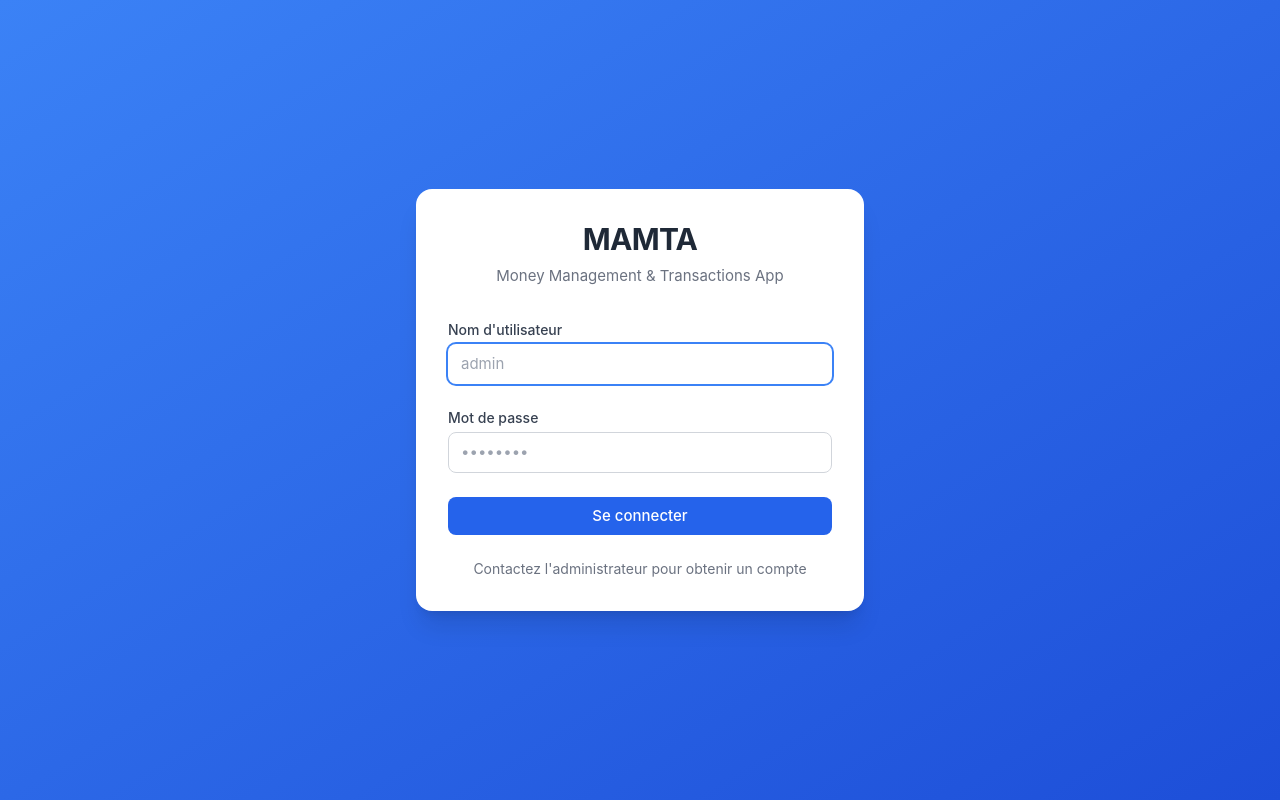
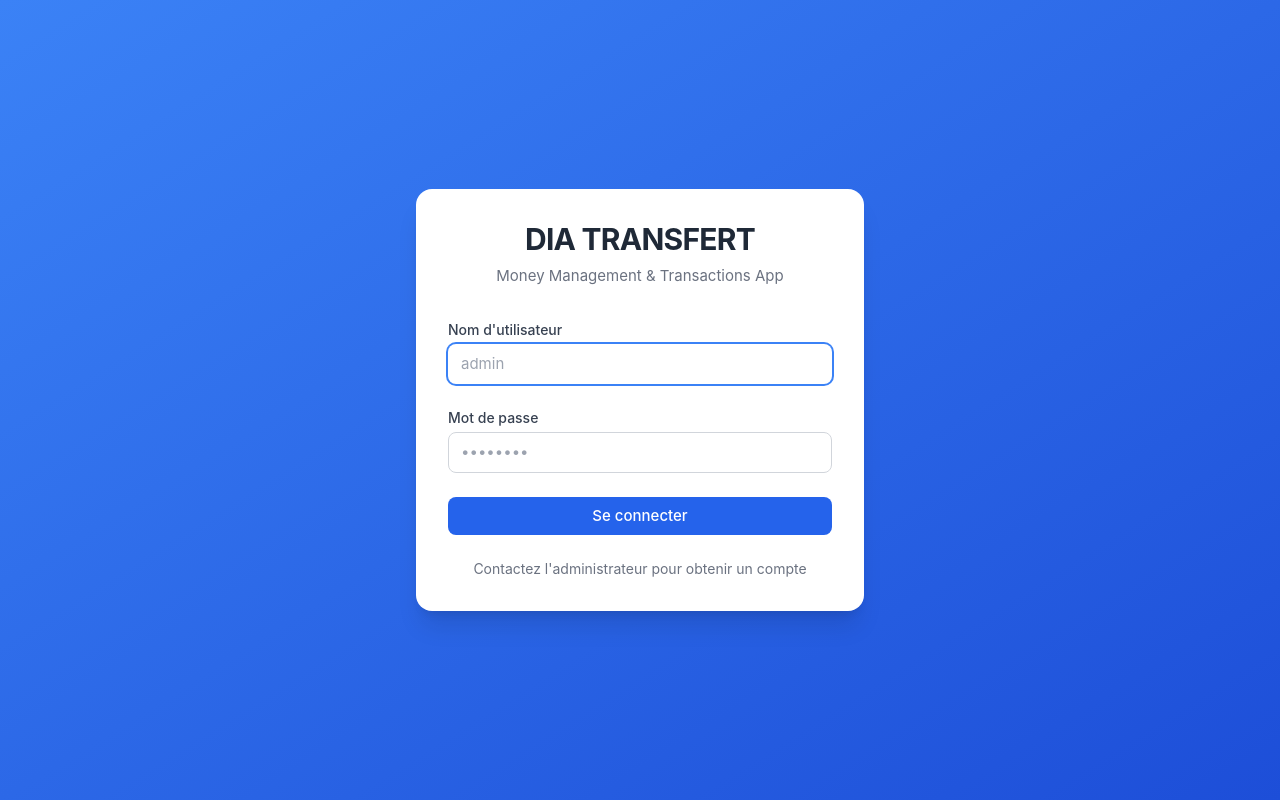
Before and after one commit to Kalisou22/cabinet-app, a React (Vite) app in the folder frontend/: page /login in a window 1280 px wide. Built offline with nearby package versions, Linux system fonts and the light colour scheme; no server answers; the HTML template or start-up script is replaced by a standard one.

Commit message:
Update logo text from 'MAMTA' to 'DIA TRANSFERT'

```diff
--- a/frontend/src/pages/auth/LoginPage.jsx
+++ b/frontend/src/pages/auth/LoginPage.jsx
@@ -47,7 +47,7 @@
       <div className="bg-white p-8 rounded-2xl shadow-xl w-full max-w-md">
         {/* Logo / Titre */}
         <div className="text-center mb-8">
-          <h1 className="text-3xl font-bold text-gray-800">MAMTA</h1>
+          <h1 className="text-3xl font-bold text-gray-800">DIA TRANSFERT</h1>
           <p className="text-gray-500 mt-2">Money Management & Transactions App</p>
         </div>
 
```
